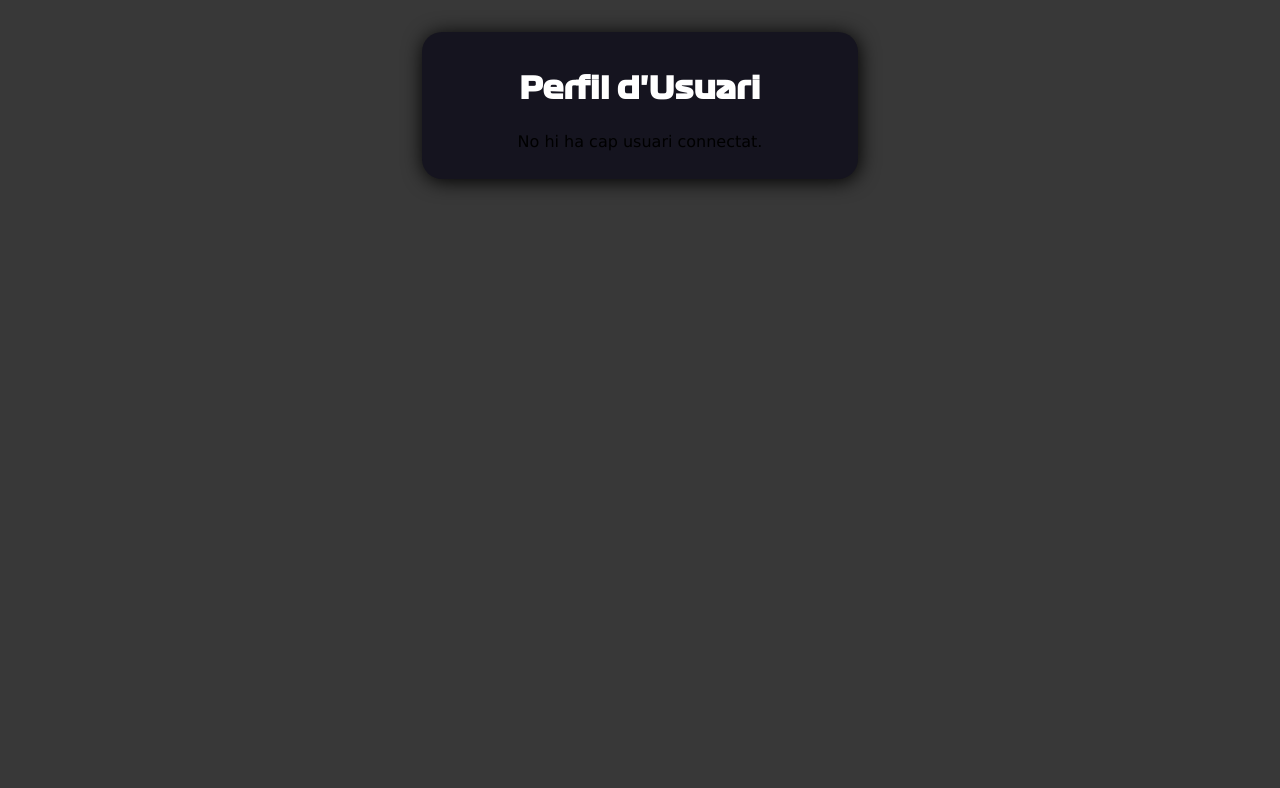
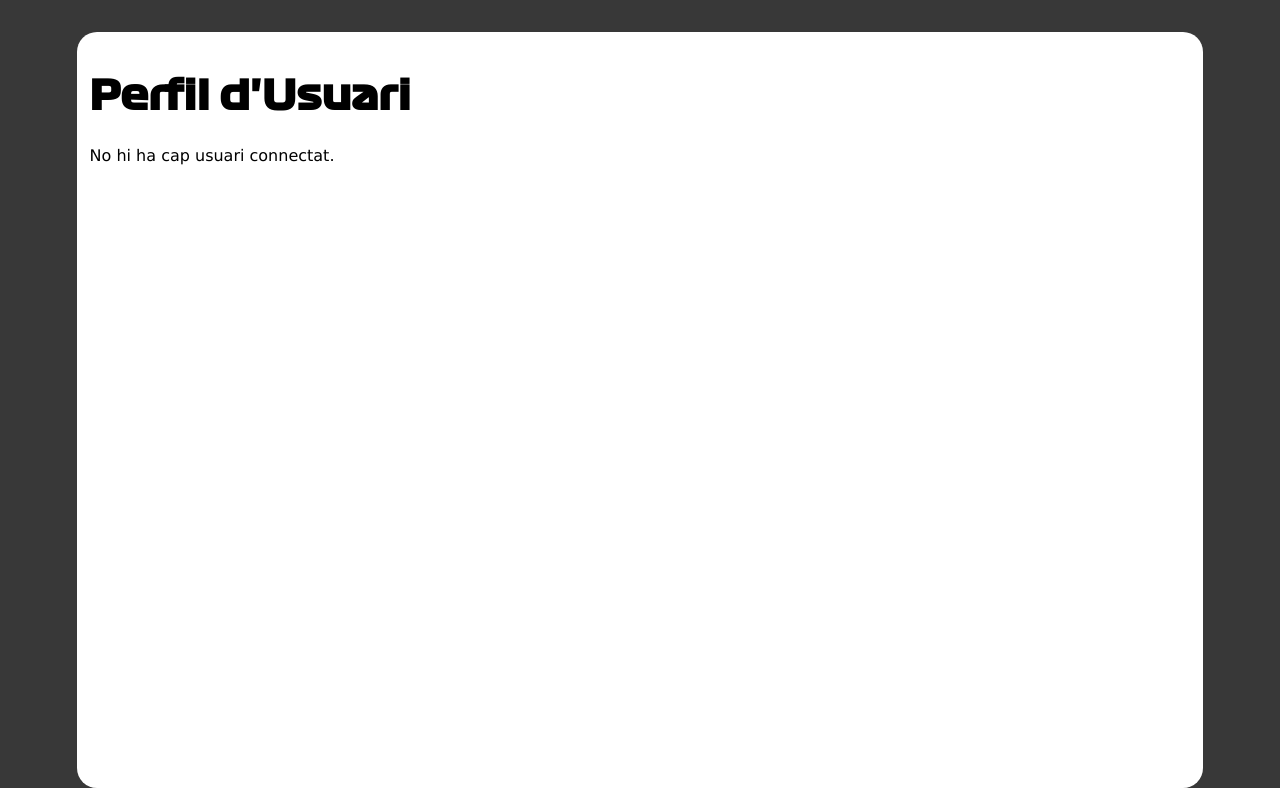
Before and after one commit to AlvaroMasedo/Backend-Projects, a PHP site: page /app/view/vista.perfil.php in a window 1280 px wide. Shown: the part 80-868 px from the top of the page. Before the commit the page ends 269 px from the top, so only its background shows below. Run offline with PHP 8.4, Linux system fonts and the light colour scheme; some libraries are stand-ins or nearby versions.

Commit message:
Actualització del README i millores en la visualització del perfil d'usuari

```diff
--- a/PrjF1 - Validació d'usuaris i registre de sessions/app/view/vista.perfil.php
+++ b/PrjF1 - Validació d'usuaris i registre de sessions/app/view/vista.perfil.php
@@ -51,20 +51,20 @@ require_once __DIR__ . '/../../includes/session_check.php';
         </ul>
     </header>
     <div class="perfil-container">
-        <h2>Perfil d'Usuari</h2>
+        <h1>Perfil d'Usuari</h1>
         <?php if (isset($_SESSION['usuari'])): ?>
+            <p class="perfil-p"><strong>Nickname:</strong> <?php echo htmlspecialchars($_SESSION['usuari']['nickname']); ?></p>
             <p class="perfil-p"><strong>Nom:</strong> <?php echo htmlspecialchars($_SESSION['usuari']['nom']); ?></p>
 
             <!-- Mostra el camp cognoms si està disponible -->
-             <p class="perfil-p"><strong>Cognom:</strong>
+            <p class="perfil-p"><strong>Cognom:</strong>
             <?php if (!empty($_SESSION['usuari']['cognom'])): ?>
                 <?php echo htmlspecialchars($_SESSION['usuari']['cognom']); ?></p>
             <?php else: ?>
                 No proporcionat</p>
             <?php endif; ?>
-            <p class="perfil-p"><strong>Nickname:</strong> <?php echo htmlspecialchars($_SESSION['usuari']['nickname']); ?></p>
+
             <p class="perfil-p"><strong>Email:</strong> <?php echo htmlspecialchars($_SESSION['usuari']['email']); ?></p>
-            <!-- Afegeix més camps de perfil segons sigui necessari -->
         <?php else: ?>
             <p>No hi ha cap usuari connectat.</p>
         <?php endif; ?>
--- a/PrjF1 - Validació d'usuaris i registre de sessions/resources/css/style.perfil.css
+++ b/PrjF1 - Validació d'usuaris i registre de sessions/resources/css/style.perfil.css
@@ -59,7 +59,6 @@ img:hover {
 }
 
 h1 {
-    text-align: center;
     color: rgb(0, 0, 0);
     font-family: 'Formula1-Bold', cursive;
     font-size: 40px;
@@ -67,7 +66,7 @@ h1 {
 
 h2 {
     text-align: center;
-    color: rgb(255, 255, 255);
+    color: rgb(0, 0, 0);
     font-family: 'Formula1-Bold', cursive;
     font-size: 30px;
 }
@@ -209,18 +208,17 @@ p {
 }
 
 .perfil-container {
-    text-align: center;
     border: 0px solid;
     border-radius: 20px;
-    background-color: #15141f;
-    margin-left: 33%;
-    margin-right: 33%;
+    background-color: #ffffff;
+    margin-left: 6%;
+    margin-right: 6%;
     margin-top: 2rem;
-    box-shadow: 1px 2px 20px rgb(0, 0, 0);
     padding: 1%;
+    height: 730px;
 }
 
 .perfil-p{
     font-family: 'Lucida Sans', 'Lucida Sans Regular', 'Lucida Grande', 'Lucida Sans Unicode', Geneva, Verdana, sans-serif;
-    color: white;
+    color: rgb(0, 0, 0);
 }
```
Also changed, not shown: PrjF1 - Validació d'usuaris i registre de sessions/README.md.
